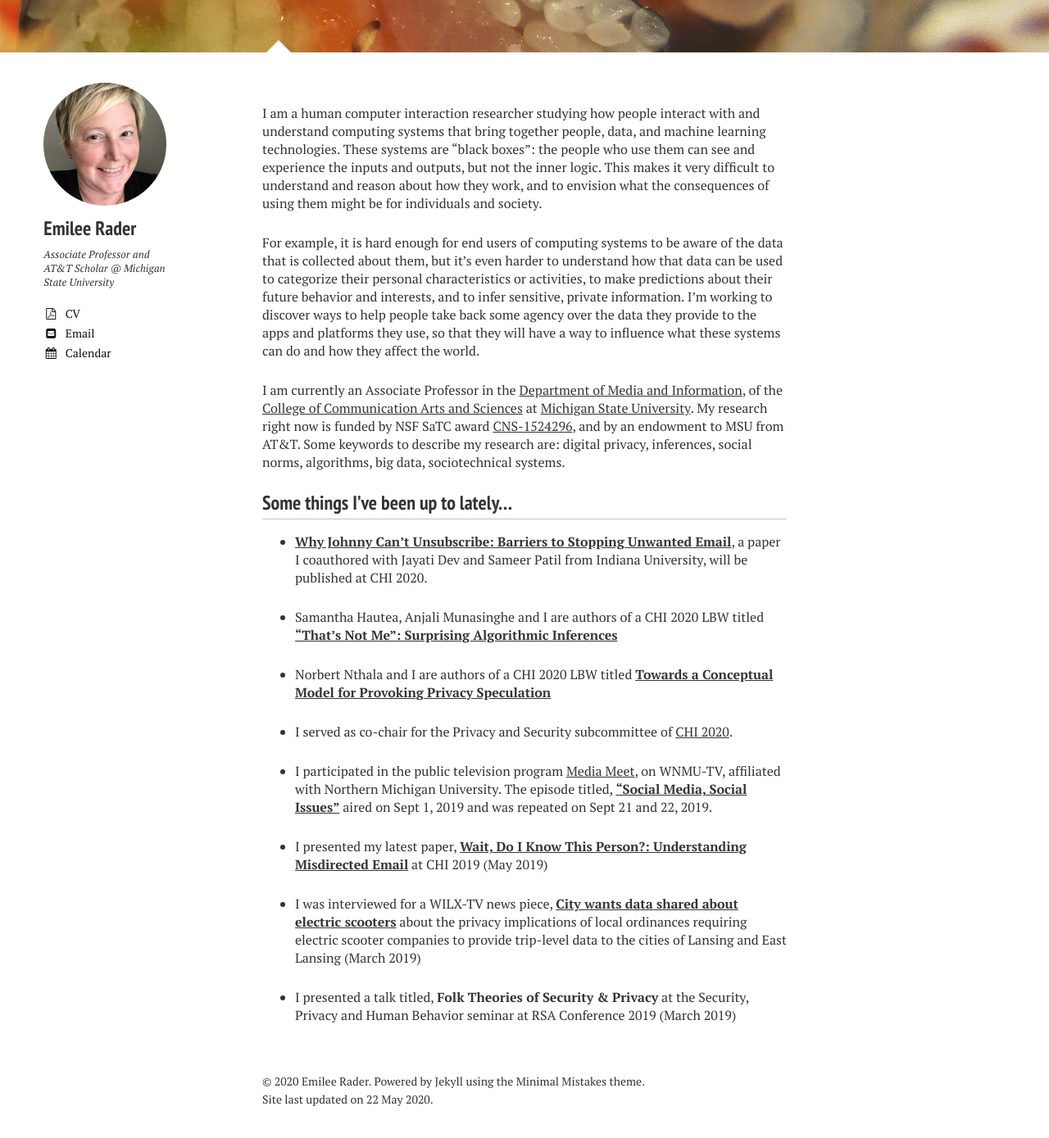
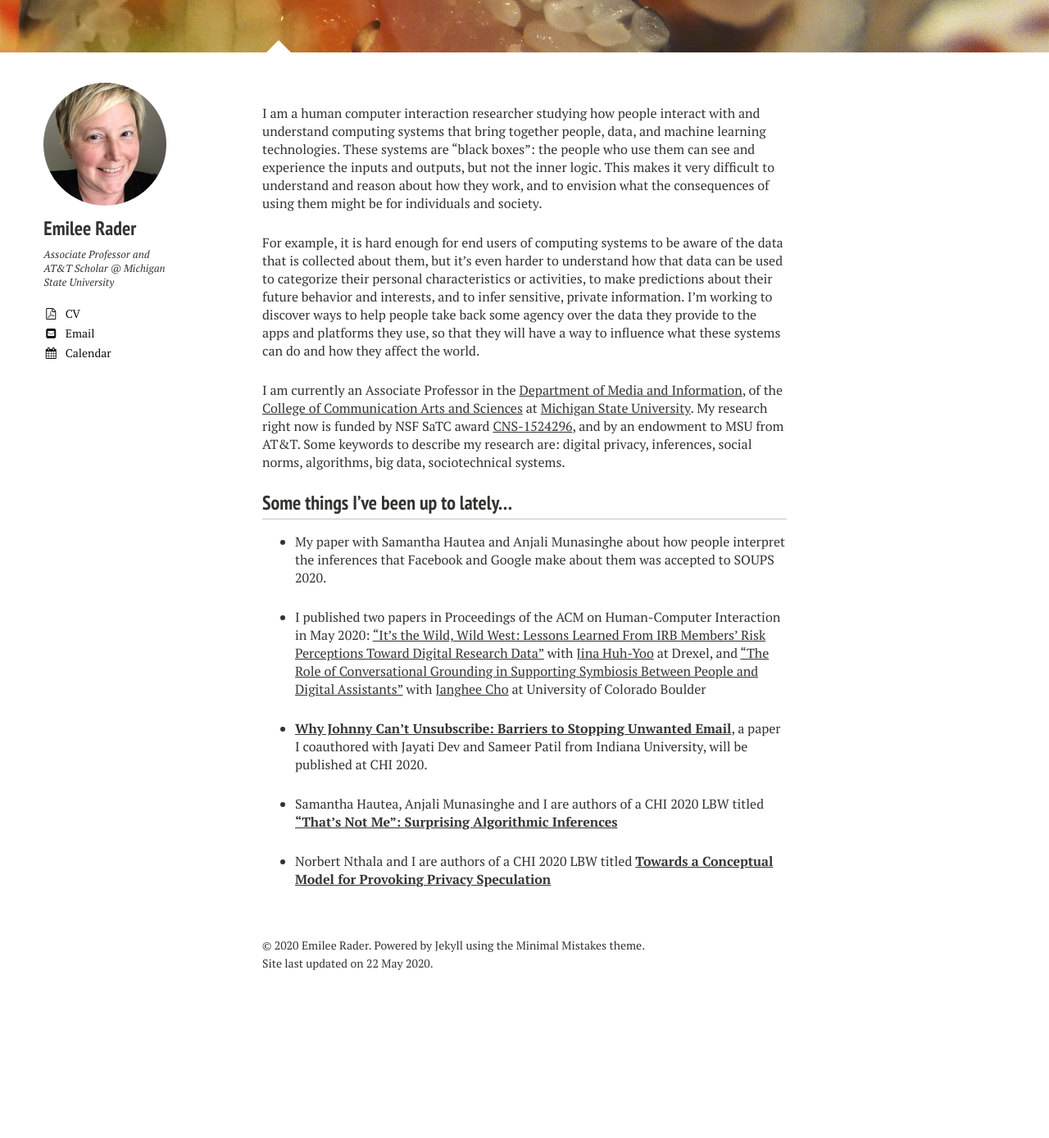
Before and after one commit to bierdoctor/bierdoctor.github.io, a Jekyll site: the page built from index.md, in a window 1280 px wide and 1400 px high, scrolled down 289 px. Shown: the top 1389 px of the window at 82% size. Built offline with Jekyll 4.4.1, drawn with Linux system fonts in a browser that asks for light colours; nearby versions of some CDN libraries; after the commit the page ends 1523 px from its top, so only the background shows below that.

Commit message:
update the news items on the home page

```diff
--- a/index.md
+++ b/index.md
@@ -14,12 +14,18 @@ I am currently an Associate Professor in the [Department of Media and Informatio
 
 ### Some things I've been up to lately...
 
+- My paper with Samantha Hautea and Anjali Munasinghe about how people interpret the inferences that Facebook and Google make about them was accepted to SOUPS 2020.
+
+- I published two papers in Proceedings of the ACM on Human-Computer Interaction in May 2020: [“It’s the Wild, Wild West: Lessons Learned From IRB Members’ Risk Perceptions Toward Digital Research Data”](http://emileerader.com/papers/huh-yoo_rader_cscw20.pdf) with [Jina Huh-Yoo](http://jinahuhyoo.com/) at Drexel, and [“The Role of Conversational Grounding in Supporting Symbiosis Between People and Digital Assistants”](http://emileerader.com/papers/cho_rader_cscw20.pdf) with [Janghee Cho](https://www.colorado.edu/cmci/people/graduate-students/information-science/janghee-cho) at University of Colorado Boulder
+
 - [**Why Johnny Can’t Unsubscribe: Barriers to Stopping Unwanted Email**](http://emileerader.com/papers/unsubscribing.pdf), a paper I coauthored with Jayati Dev and Sameer Patil from Indiana University, will be published at CHI 2020.
 
-- Samantha Hautea, Anjali Munasinghe and I are authors of a CHI 2020 LBW titled [**"That's Not Me": Surprising Algorithmic Inferences**](http://bierdoctor.com/papers/lbw_surprising_algorithmic_inferences_chi2020.pdf)
+- Samantha Hautea, Anjali Munasinghe and I are authors of a CHI 2020 LBW titled [**"That's Not Me": Surprising Algorithmic Inferences**](http://emileerader.com/papers/lbw_surprising_algorithmic_inferences_chi2020.pdf)
 
-- Norbert Nthala and I are authors of a CHI 2020 LBW titled [**Towards a Conceptual Model for Provoking Privacy Speculation**](http://bierdoctor.com/papers/lbw_provoking_privacy_speculation_chi2020.pdf)
+- Norbert Nthala and I are authors of a CHI 2020 LBW titled [**Towards a Conceptual Model for Provoking Privacy Speculation**](http://emileerader.com/papers/lbw_provoking_privacy_speculation_chi2020.pdf)
 
+
+<!--
 - I served as co-chair for the Privacy and Security subcommittee of [CHI 2020](https://chi2020.acm.org/authors/papers/selecting-a-subcommittee/#Privacy-Security).
 
 - I participated in the public television program [Media Meet](https://wnmutv.nmu.edu/programs/media-meet/), on WNMU-TV, affiliated with Northern Michigan University. The episode titled, [**"Social Media, Social Issues"**](https://wnmuvideo.nmu.edu/video/social-media-social-issues-5xcv4w/) aired on Sept 1, 2019 and was repeated on Sept 21 and 22, 2019.
@@ -30,8 +36,6 @@ I am currently an Associate Professor in the [Department of Media and Informatio
 
 - I presented a talk titled, **Folk Theories of Security & Privacy** at the Security, Privacy and Human Behavior seminar at RSA Conference 2019 (March 2019)
 
-
-<!--
 - I wrote an article for The Conversation, [**Most Americans don’t realize what companies can predict from their data**](http://theconversation.com/most-americans-dont-realize-what-companies-can-predict-from-their-data-110760), in February 2019.
 
 - I was interviewed for a WMMT news piece about smartphones and privacy risks, [**I-Team: Security experts say smartphone technology raises privacy concerns**](https://wwmt.com/news/i-team/i-team-security-experts-say-smartphone-technology-raises-privacy-concerns), in January 2019
```
